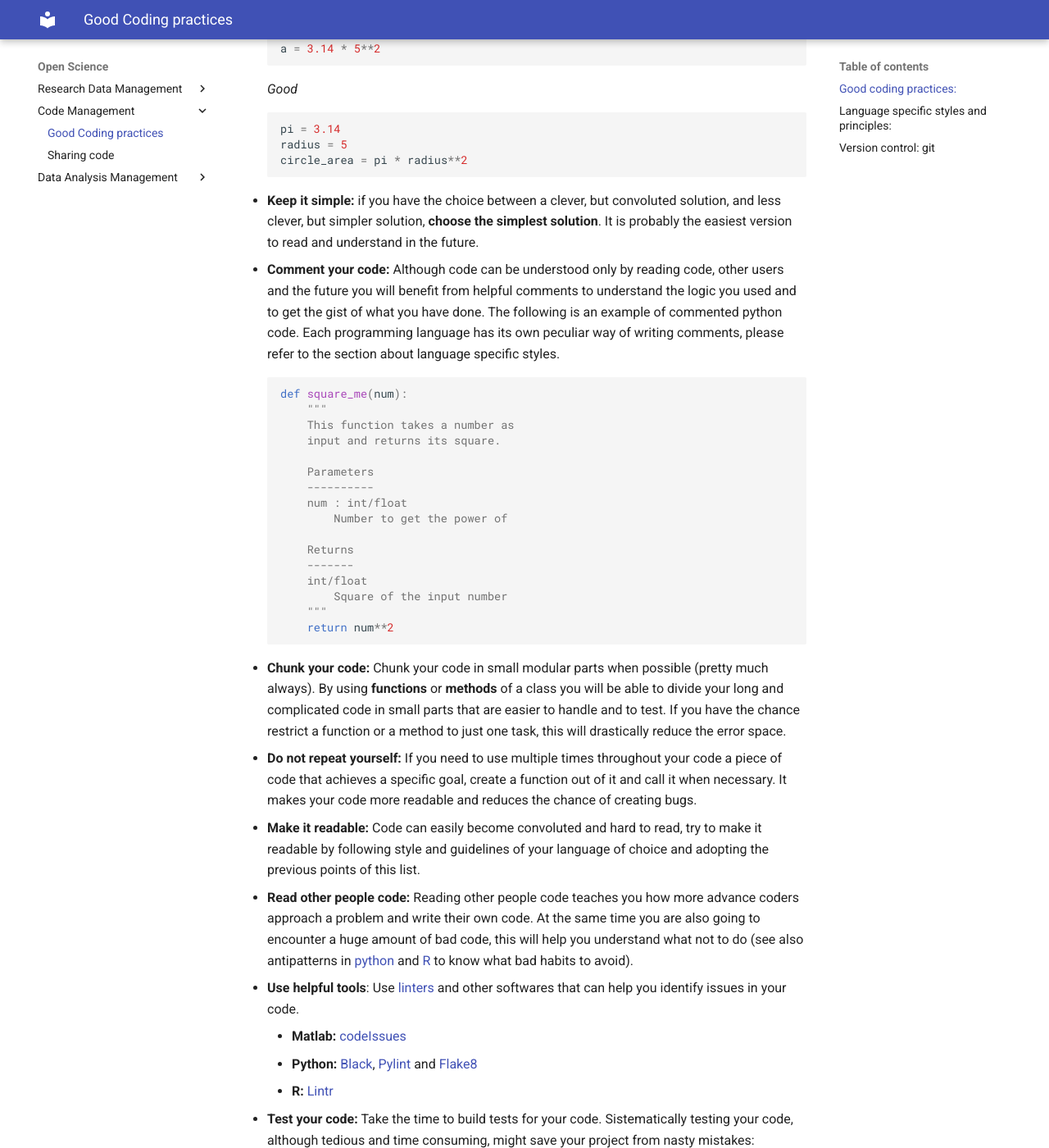
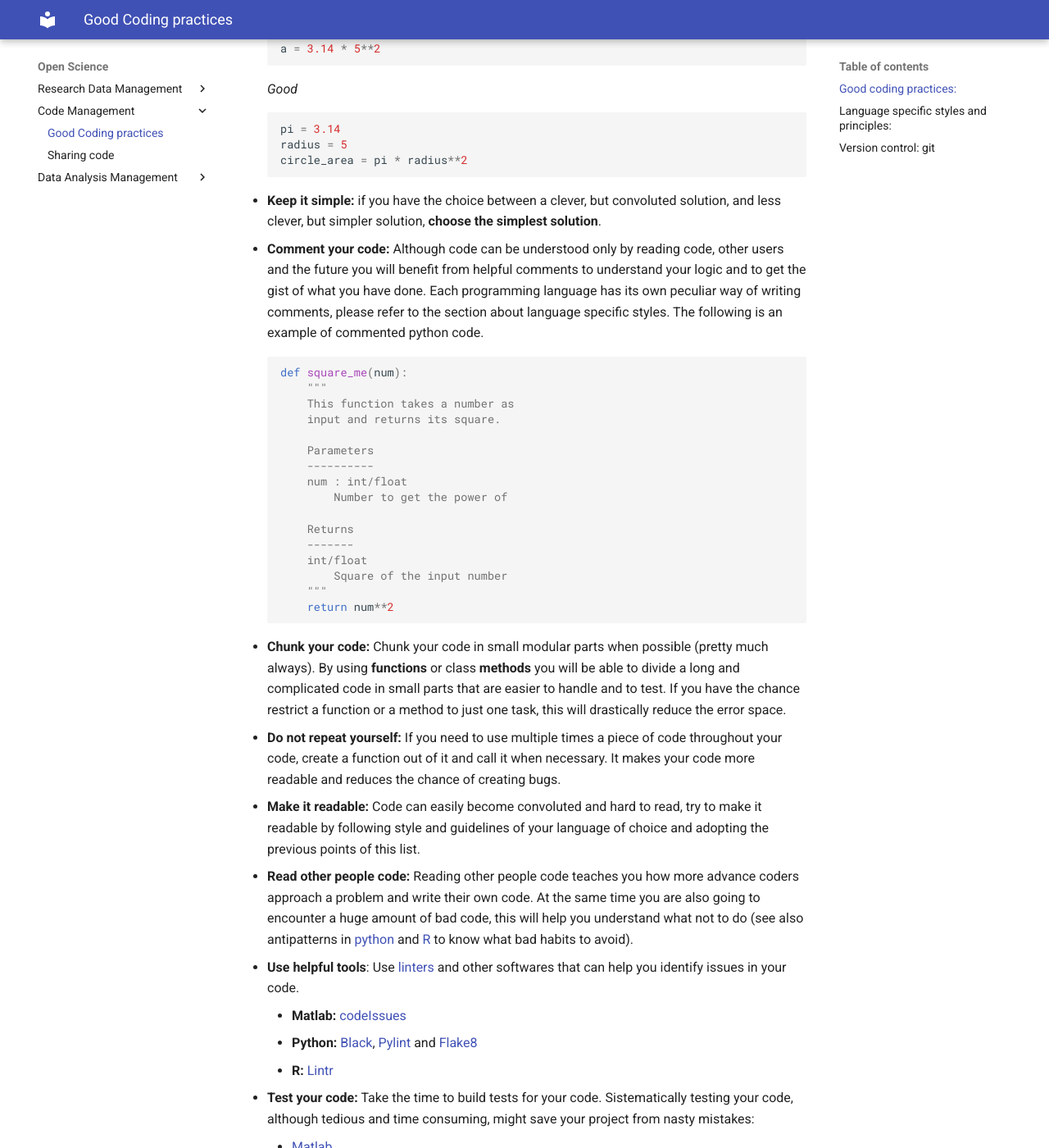
Before and after one commit to pvavra/temp-ipsy, an MkDocs documentation site: the page built from docs/open-science/code-management/good-practices.md, in a window 1280 px wide and 1400 px high, scrolled down 1029 px. Shown: the whole window at 82% size. Built offline with MkDocs 1.6.1 and Material for MkDocs 9.7.7, drawn with Linux system fonts in a browser that asks for light colours; some of the changed text lies outside the part shown.

Commit message:
Fix points

````diff
--- a/docs/open-science/code-management/good-practices.md
+++ b/docs/open-science/code-management/good-practices.md
@@ -37,9 +37,9 @@ As a starting point, you should make sure to gain a few principles of good codin
       circle_area = pi * radius**2
       ```
 
-- **Keep it simple:** if you have the choice between a clever, but convoluted solution, and less clever, but simpler solution, **choose the simplest solution**. It is probably the easiest version to read and understand in the future.
+- **Keep it simple:** if you have the choice between a clever, but convoluted solution, and less clever, but simpler solution, **choose the simplest solution**.
 
-- **Comment your code:** Although code can be understood only by reading code, other users and the future you will benefit from helpful comments to understand the logic you used and to get the gist of what you have done. The following is an example of commented python code. Each programming language has its own peculiar way of writing comments, please refer to the section about language specific styles.
+- **Comment your code:** Although code can be understood only by reading code, other users and the future you will benefit from helpful comments to understand your logic and to get the gist of what you have done. Each programming language has its own peculiar way of writing comments, please refer to the section about language specific styles. The following is an example of commented python code.
 
     ```python
     def square_me(num):
@@ -61,9 +61,9 @@ As a starting point, you should make sure to gain a few principles of good codin
 
     ```
 
-- **Chunk your code:** Chunk your code in small modular parts when possible (pretty much always). By using **functions** or **methods** of a class you will be able to divide your long and complicated code in small parts that are easier to handle and to test. If you have the chance restrict a function or a method to just one task, this will drastically reduce the error space.
+- **Chunk your code:** Chunk your code in small modular parts when possible (pretty much always). By using **functions** or class **methods** you will be able to divide a long and complicated code in small parts that are easier to handle and to test. If you have the chance restrict a function or a method to just one task, this will drastically reduce the error space.
 
-- **Do not repeat yourself:** If you need to use multiple times throughout your code a piece of code that achieves a specific goal, create a function out of it and call it when necessary. It makes your code more readable and reduces the chance of creating bugs.
+- **Do not repeat yourself:** If you need to use multiple times a piece of code throughout your code, create a function out of it and call it when necessary. It makes your code more readable and reduces the chance of creating bugs.
 
 - **Make it readable:** Code can easily become convoluted and hard to read, try to make it readable by following style and guidelines of your language of choice and adopting the previous points of this list.
 
@@ -87,7 +87,7 @@ Although the previous principles apply to most of the programming languages you
 Style conventions are not the result of a pure aestethic choice, but they aim at specific practical goals, such as increasing readibility and reducing the chance to produce bugs.
 
 **Styles and conventions of the major languages used in cognitive neuroscience:**
-As a rule of thumb, you do not need to memorize all the language conventions, but it would be a good starting point to read the main guidelines and to start including them immediately in your code. With time you will be able to include more and more conventions into your code, but keep in mind that following some of them will be, at times, tedious and it might not come naturally, but stick to them and it will pay off.
+As a rule of thumb, you do not need to memorize all the language conventions, but it would be a good starting point to read the main points and to start including them immediately in your code. With time you will be able to include more and more conventions into your code.
 
 - **Python:** [https://peps.python.org/pep-0008/#introduction](https://peps.python.org/pep-0008/#introduction)
 - **Matlab:** [https://www.mathworks.com/matlabcentral/fileexchange/45047-matlab-style-guidelines-cheat-sheet](https://www.mathworks.com/matlabcentral/fileexchange/45047-matlab-style-guidelines-cheat-sheet)
````
